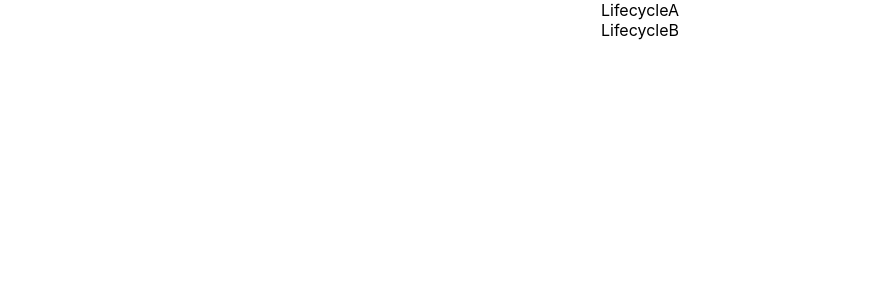
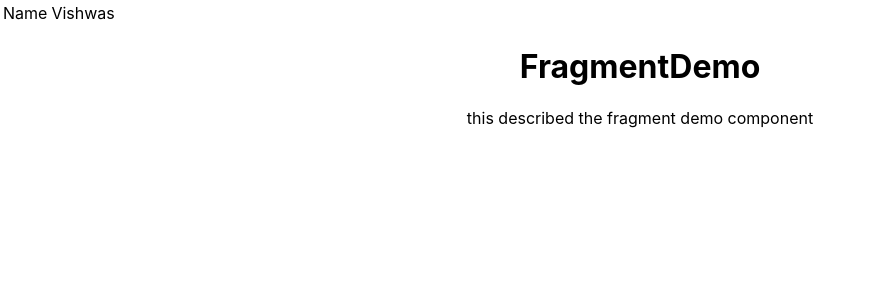
Before and after one commit to se-sketch/react-hello-world, a React (Create React App) app: page / in a window 1280 px wide. Shown: the top 300 px of the page, without its empty margins (0-872 px from the left). Built offline with nearby package versions, Linux system fonts and the light colour scheme.

Commit message:
fragment demo

```diff
--- a/src/App.js
+++ b/src/App.js
@@ -18,14 +18,20 @@ import './appStyles.css';
 import styles from './appStyles.module.css';
 import Form from './components/Form';
 import LifecycleA from './components/LifecycleA';
+import FragmentDemo from './components/FragmentDemo';
+import Table from './components/Table';
 
 function App() {
   return (
     <div className="App">
 
+      <Table />
+
+      <FragmentDemo />
+
+    {/*
       <LifecycleA />
 
-    {/*
       <Form />
 
       <h1 className='error'>Error</h1>
--- /dev/null
+++ b/src/components/Columns.js
@@ -0,0 +1,34 @@
+import React from 'react'
+
+function Columns() {
+
+  const items = [];
+
+  return (
+    <>
+      <td>Name</td>
+      <td>Vishwas</td>
+    </>
+  )
+
+  /*
+  return (
+    <React.Fragment>
+      {
+        items.map(item => (
+          <React.Fragment key={item.id}>
+            <h1>Title</h1>
+            <p>{item.title}</p>
+          </React.Fragment>
+        ))
+      }
+
+      <td>Name</td>
+      <td>Vishwas</td>
+    </React.Fragment>
+  )
+  */
+
+}
+
+export default Columns
--- /dev/null
+++ b/src/components/FragmentDemo.js
@@ -0,0 +1,14 @@
+import React from 'react'
+
+function FragmentDemo() {
+  return (
+    <React.Fragment>
+        <h1>
+            FragmentDemo
+        </h1>
+        <p>this described the fragment demo component</p>
+    </React.Fragment>
+  )
+}
+
+export default FragmentDemo
--- a/src/components/LifecycleA.js
+++ b/src/components/LifecycleA.js
@@ -22,11 +22,32 @@ class LifecycleA extends Component {
         console.log('LifecycleA componentDidMount');
     }
 
+    shouldComponentUpdate(){
+        console.log('LifecycleA shouldComponentUpdate');
+        return true;
+    }
+
+    getSnapshotBeforeUpdate(prevProps, prevState){
+        console.log('LifecycleA getSnapshotBeforeUpdate');
+        return null;
+    }
+
+    componentDidUpdate(){
+        console.log('LifecycleA componentDidUpdate');
+    }
+
+    changeState = () => {
+        this.setState({
+            name: 'Codevolution',
+        })
+    }
+
   render() {
     console.log('LifecycleA render')
     return (
         <div>
             <div>LifecycleA</div>
+            <button onClick={this.changeState}>Change state</button>
             <LifecycleB />
         </div>
     )
--- a/src/components/LifecycleB.js
+++ b/src/components/LifecycleB.js
@@ -21,6 +21,19 @@ class LifecycleB extends Component {
         console.log('LifecycleB componentDidMount');
     }
 
+    shouldComponentUpdate(){
+        console.log('LifecycleB shouldComponentUpdate');
+        return true;
+    }
+
+    getSnapshotBeforeUpdate(prevProps, prevState){
+        console.log('LifecycleB getSnapshotBeforeUpdate');
+        return null;
+    }
+
+    componentDidUpdate(){
+        console.log('LifecycleB componentDidUpdate');
+    }
 
   render() {
     console.log('LifecycleB render')
--- /dev/null
+++ b/src/components/Table.js
@@ -0,0 +1,16 @@
+import React from 'react'
+import Columns from './Columns'
+
+function Table() {
+  return (
+    <table>
+        <tbody>
+            <tr>
+                <Columns />
+            </tr>
+        </tbody>
+    </table>
+  )
+}
+
+export default Table
```
